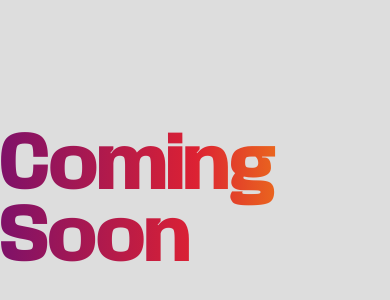
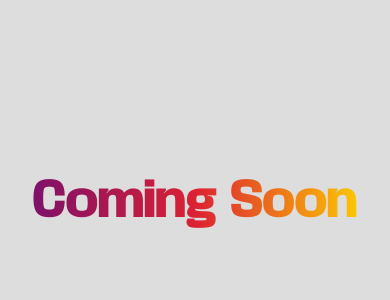
Before and after one commit to Quasso-Liberum/quassoliberum.com, a Next.js app: page / in a window 390 px wide. Shown: the part 218-518 px from the top of the page. Built offline with nearby package versions, Linux system fonts and the light colour scheme.

Commit message:
Update font size in Home component

```diff
--- a/src/app/page.js
+++ b/src/app/page.js
@@ -1,7 +1,7 @@
 export default function Home() {
   return (
     <main className="w-screen h-screen bg-[#ddd] justify-center flex items-center">
-      <p className="text-7xl pb-2 bg-gradient-to-r from-[#7E1169] to-[#FDC501] via-[#DC2133] bg-clip-text text-transparent">
+      <p className="text-5xl md:text-5xl lg:text-7xl pb-2 bg-gradient-to-r from-[#7E1169] to-[#FDC501] via-[#DC2133] bg-clip-text text-transparent">
         Coming Soon
       </p>
     </main>
```
